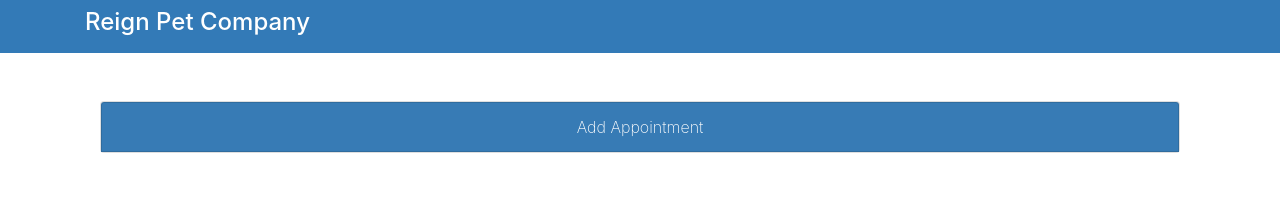
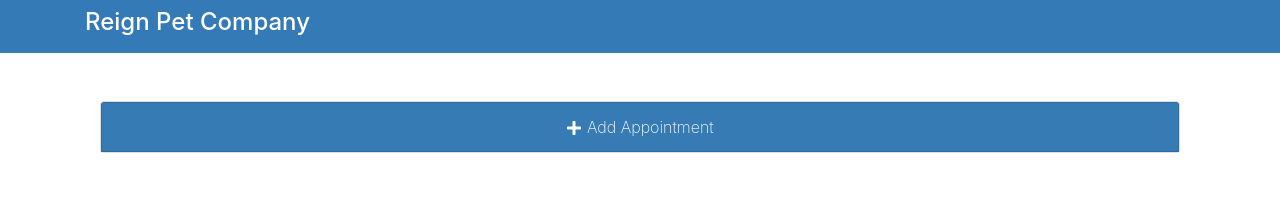
Before and after one commit to femmor/appointments, a React (Create React App) app: page / in a window 1280 px wide. Shown: the top 202 px of the page. Built offline with nearby package versions, Linux system fonts and the light colour scheme.

Commit message:
Handling a toggle

```diff
--- a/src/components/AddAppointments.jsx
+++ b/src/components/AddAppointments.jsx
@@ -1,15 +1,18 @@
 import React, { Component } from 'react';
+import {FaPlus} from "react-icons/fa"
 
 class AddAppointments extends Component {
 
     render() {
-        const {formDisplay} = this.props
+        const {formDisplay, toggleForm} = this.props
 
         return (
             <>
                 <div className={`card text-center my-5 ${formDisplay ? '' : 'add-appointment'}`}>
-                    <div className="apt-add-heading card-header bg-primary text-white">
-                        Add Appointment
+                    <div className="apt-add-heading card-header bg-primary text-white"
+                        onClick={() => toggleForm()}
+                    >
+                        <FaPlus/> Add Appointment
                     </div>
                     <div className="card-body">
                         <form id="aptForm" noValidate>
--- a/src/components/App.js
+++ b/src/components/App.js
@@ -18,6 +18,7 @@ class App extends Component {
       formDisplay: false
     }
     this.deleteAppointment = this.deleteAppointment.bind(this)
+    this.toggleForm = this.toggleForm.bind(this)
   }
 
   deleteAppointment = (apt) => {
@@ -26,6 +27,12 @@ class App extends Component {
 
     this.setState({
       appointments: tempApts
+    })
+  }
+
+  toggleForm = () => {
+    this.setState({
+      formDisplay: !this.state.formDisplay
     })
   }
 
@@ -63,7 +70,7 @@ class App extends Component {
           <div className="row">
             <div className="col-md-12 bg-white">
               <div className="container">
-                <AddAppointments formDisplay={formDisplay} />
+                <AddAppointments formDisplay={formDisplay} toggleForm={this.toggleForm}/>
                 <SearchAppointments/>
                 <ListAppointments appointments={appointments} deleteAppointment={this.deleteAppointment} />
               </div>
--- a/src/css/App.css
+++ b/src/css/App.css
@@ -2,7 +2,7 @@
     display: none;
   }
 
-  .apt-addheading {
+  .apt-add-heading {
     cursor: pointer;
     user-select: none;
   }
```
